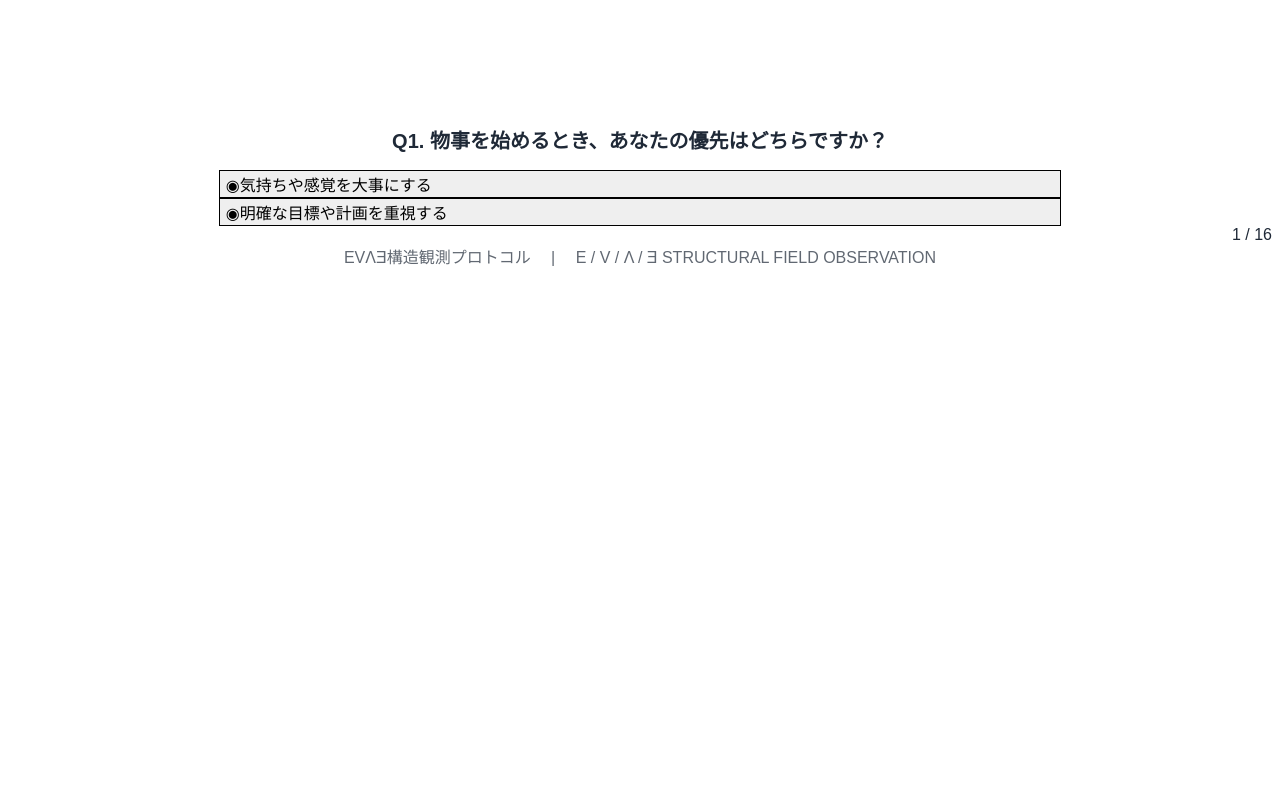
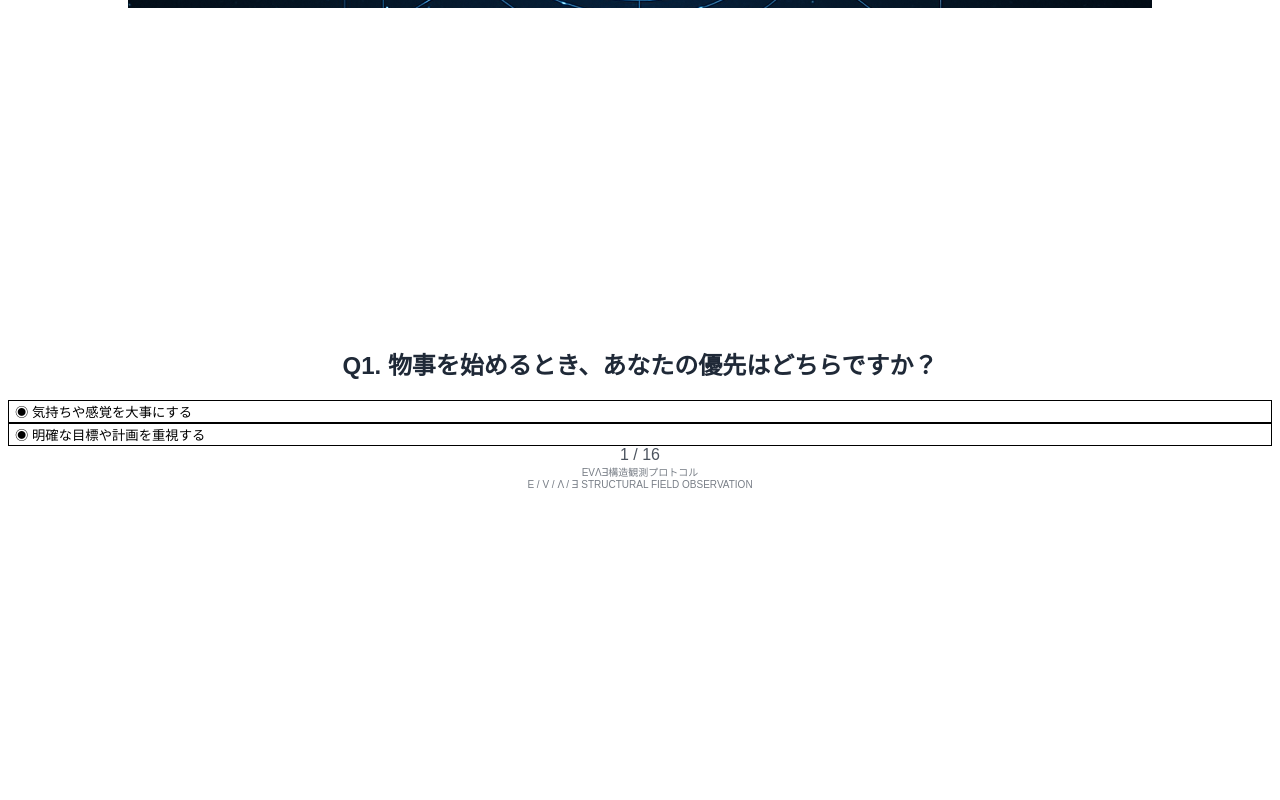
Before and after one commit to HIROYOKOKI/evae-diagnosis-api-next, a Next.js app: page /diagnosis in a window 1280 px wide. Shown: the top 800 px of the page. Built offline with nearby package versions, Linux system fonts and the light colour scheme.

Commit message:
Update diagnosis.tsx

```diff
--- a/pages/diagnosis.tsx
+++ b/pages/diagnosis.tsx
@@ -1,6 +1,6 @@
 import { useState } from 'react';
 import { questions } from '../data/questions';
-import DiagnosisResult from '../components/DiagnosisResult'; // ← 追加
+import DiagnosisResult from '../components/DiagnosisResult';
 
 export default function DiagnosisPage() {
   const [current, setCurrent] = useState(0);
@@ -25,17 +25,19 @@ export default function DiagnosisPage() {
   const q = questions[current];
 
   return (
-    <div
-      className="min-h-screen relative flex justify-center bg-gradient-to-b from-white to-gray-50 px-4"
-      style={{ paddingTop: '50vh', transform: 'translateY(-25%)' }}
-    >
-      {/* 背景アニメーション */}
+    <div className="min-h-screen relative flex justify-center items-center text-cyan-100 px-4 font-sans">
+      {/* 背景画像 */}
       <div className="absolute inset-0 -z-10">
-        <div className="w-full h-full bg-gradient-to-br from-white via-blue-50 to-indigo-100 animate-pulse opacity-40 blur-2xl" />
+        <img
+          src="/background.png"
+          alt="background"
+          className="w-full h-full object-cover"
+        />
       </div>
 
-      <div className="w-full max-w-lg mx-auto space-y-12 gap-8">
-        <h2 className="text-center text-[20px] md:text-2xl font-semibold tracking-tight text-gray-800 leading-snug px-4 mb-6">
+      {/* 質問セクション */}
+      <div className="w-full max-w-md text-center space-y-10">
+        <h2 className="text-lg md:text-xl tracking-wide font-semibold drop-shadow-md">
           Q{q.id}. {q.text}
         </h2>
 
@@ -44,20 +46,20 @@ export default function DiagnosisPage() {
             <button
               key={index}
               onClick={() => handleSelect(opt.structure)}
-              className="block w-2/3 max-w-sm mx-auto px-5 py-5 bg-white border border-gray-300 rounded-xl shadow-md hover:shadow-lg hover:bg-gray-100 transition-all duration-200 transform hover:scale-[1.01] active:scale-95 text-[16px] text-gray-800 text-left leading-snug"
+              className="w-full px-6 py-4 border border-cyan-300 rounded-xl bg-transparent hover:bg-cyan-800/20 transition-all duration-200 text-left text-cyan-100 text-sm md:text-base tracking-wide"
             >
-              <span className="inline-block mr-2">◉</span>
-              <span>{opt.text}</span>
+              ◉ {opt.text}
             </button>
           ))}
         </div>
 
-        <div className="text-sm text-gray-400 text-right">
+        <div className="text-xs tracking-wider text-cyan-300 opacity-80">
           {current + 1} / {questions.length}
         </div>
 
-        <footer className="mt-16 text-center text-xs text-gray-400 tracking-wide font-mono opacity-70">
-          EVΛƎ構造観測プロトコル  |  E / V / Λ / Ǝ STRUCTURAL FIELD OBSERVATION
+        <footer className="pt-12 text-[10px] text-cyan-400 tracking-wide font-mono opacity-60">
+          EVΛƎ構造観測プロトコル<br />
+          E / V / Λ / Ǝ STRUCTURAL FIELD OBSERVATION
         </footer>
       </div>
     </div>
```
